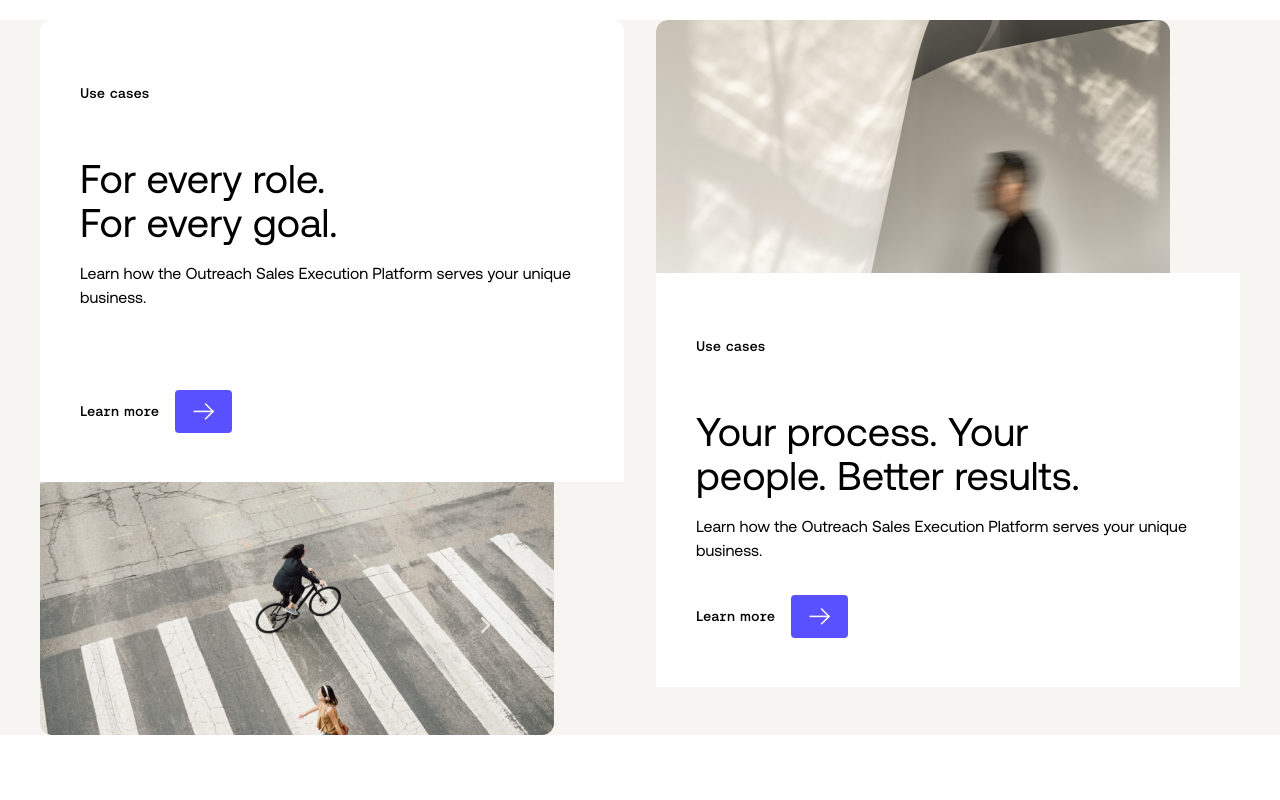
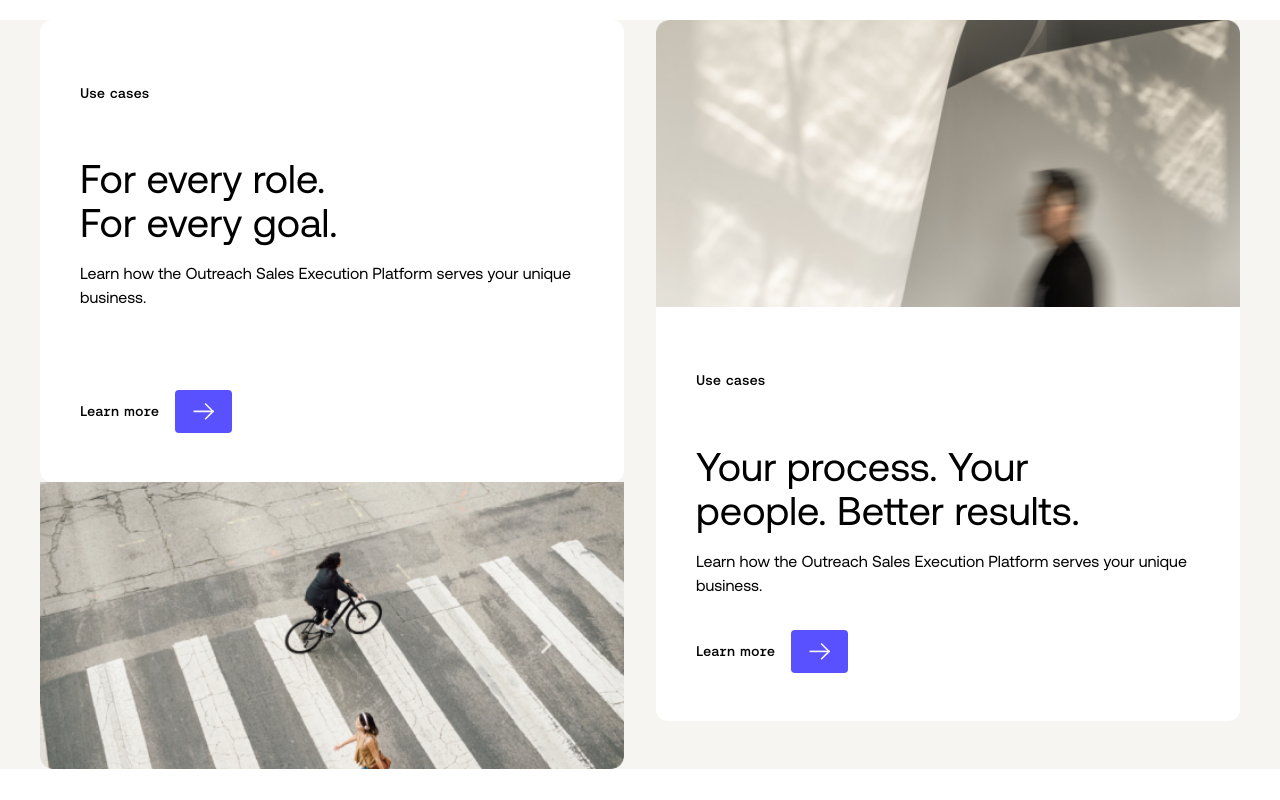
Before and after one commit to ErickRoo/pxpl, a Next.js app: page /components/Feature5050 in a window 1280 px wide. Built offline with nearby package versions, Linux system fonts and the light colour scheme.

Commit message:
fix: set correct spaces based on qa feedback

```diff
--- a/components/blocks/feature_50_50/feature_50_50.module.scss
+++ b/components/blocks/feature_50_50/feature_50_50.module.scss
@@ -13,7 +13,7 @@
   display: flex;
   flex-direction: column;
   padding: 0 2.4rem;
-  gap: 2.4rem;
+  gap: 3rem;
 
   @screen md {
     flex-direction: row;
@@ -34,16 +34,32 @@
 
 .leftSide {
   width: 100%;
-  border-radius: 1.2rem;
   overflow: hidden;
   display: flex;
   flex-direction: column;
+  border-radius: 1.2rem 1.2rem 0 0;
+  margin-bottom: 0.575rem;
 
   @screen md {
     width: 50%;
+    margin-bottom: 0;
+  }
+
+  .wrapperImage {
+    border-radius: 0 0 1.2rem 1.2rem;
   }
 
   .oneColumnBody {
+    @screen md {
+      > p {
+        margin-bottom: 3.5rem;
+
+        &:first-child {
+          margin-bottom: 0.8rem;
+        }
+      }
+    }
+
     @screen lg {
       > p {
         margin-bottom: 8rem;
@@ -68,18 +84,25 @@
 
 .rightSide {
   width: 100%;
-  border-radius: 1.2rem;
   overflow: hidden;
   display: flex;
   flex-direction: column;
+  margin-bottom: 0.575rem;
 
   @screen md {
+    margin-bottom: 0;
     width: 50%;
   }
 }
 
 .wrapperImage {
   order: 1;
+  overflow: hidden;
+  border-radius: 1.2rem 1.2rem 0 0;
+
+  img {
+    width: 100%;
+  }
 
   @screen md {
     &__bottom {
@@ -90,6 +113,8 @@
 
 .oneColumnBody {
   order: 2;
+  border-radius: 0 0 1.2rem 1.2rem;
+  overflow: hidden;
   background-color: theme('colors.white');
   white-space: break-spaces;
   padding: 3.2rem 3.9rem;
@@ -101,13 +126,13 @@
     letter-spacing: normal;
 
     &:first-child {
-      margin-bottom: 1.3rem;
+      margin-bottom: 1.325rem;
     }
   }
 
   h4 {
     font-size: 2.4rem;
-    margin-bottom: 1.6rem;
+    margin-bottom: 1.4rem;
   }
 
   > section > div > div {
@@ -152,6 +177,8 @@
       &:first-child {
         text-transform: capitalize;
         line-height: 120%;
+        margin-bottom: 1.3rem;
+        letter-spacing: normal;
       }
     }
 
```
